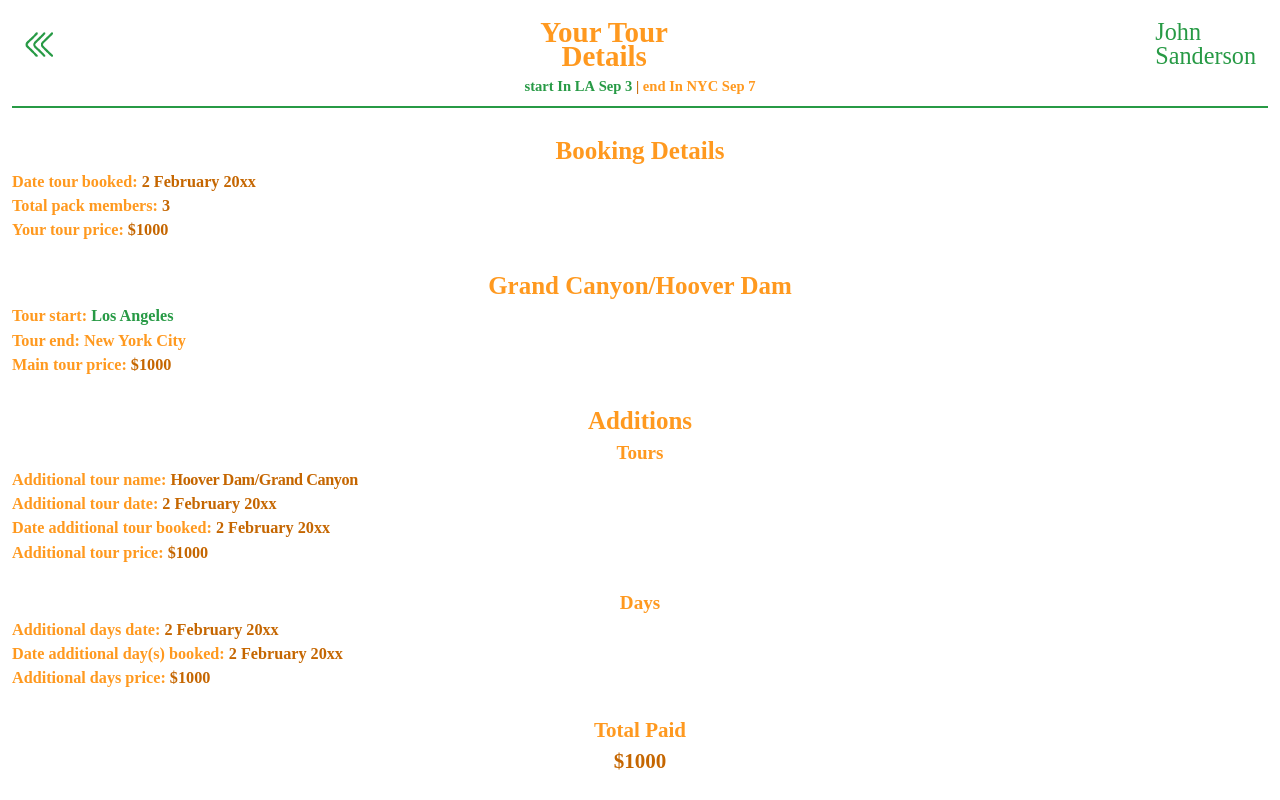
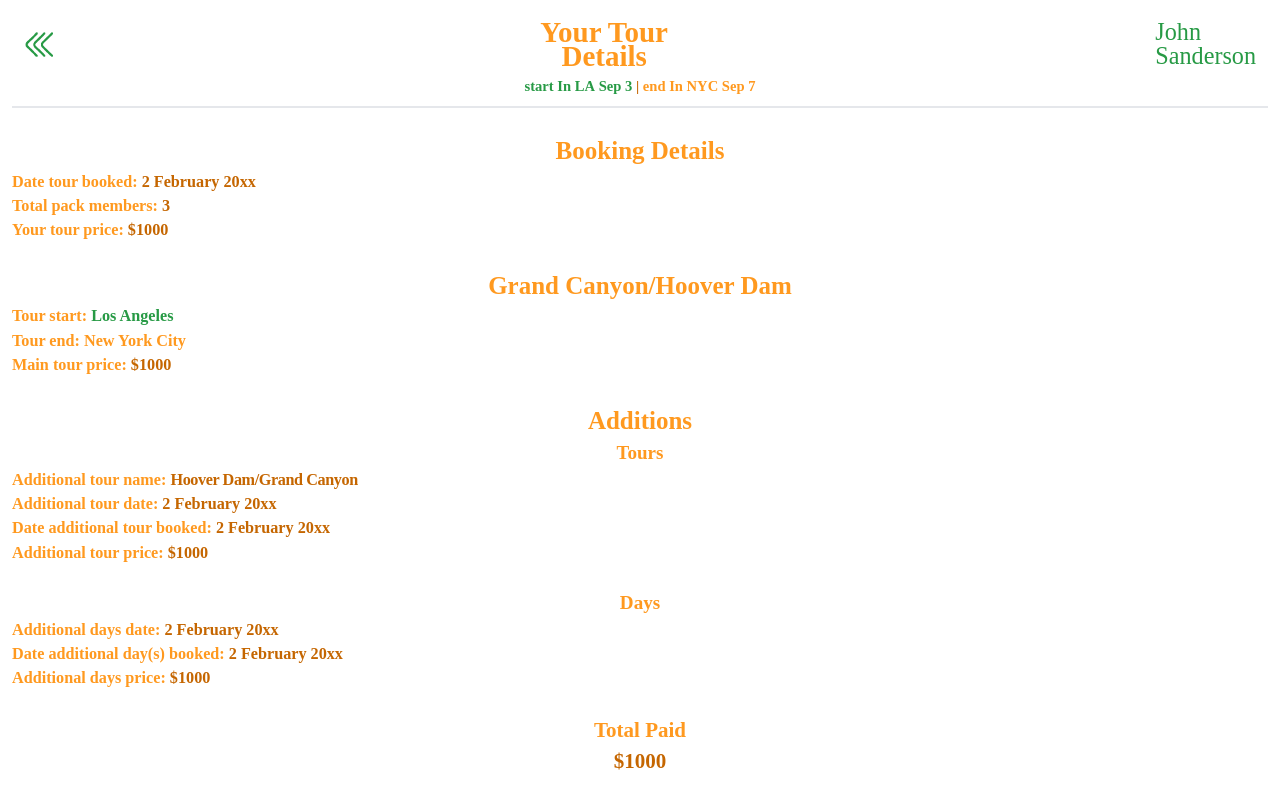
Before and after one commit to goldenfinix68/j1explorers-frontend, a React (Create React App) app: page /tour-detail in a window 1280 px wide. Built offline with nearby package versions, Linux system fonts and the light colour scheme; a web font is replaced by a local one.

Commit message:
Update divider component

```diff
--- a/src/components/divider/divider.component.tsx
+++ b/src/components/divider/divider.component.tsx
@@ -1,4 +1,9 @@
 import React from "react";
-export const DividerComponent: React.FC = () => {
-  return <div className="border-primary border"></div>;
+interface DividerComponentProps {
+  className?: string;
+}
+export const DividerComponent: React.FC<DividerComponentProps> = ({
+  className,
+}) => {
+  return <div className={`${className} border`}></div>;
 };
```
